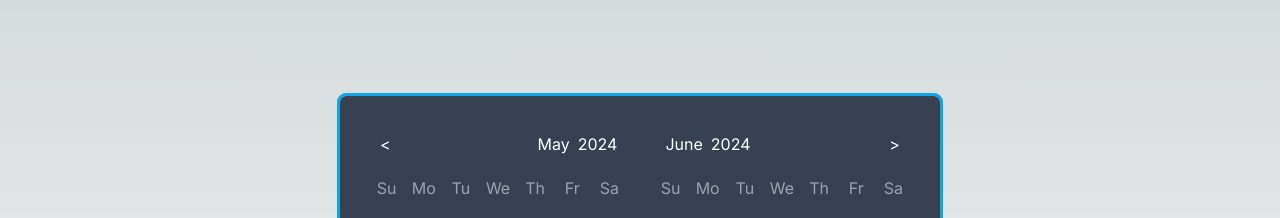
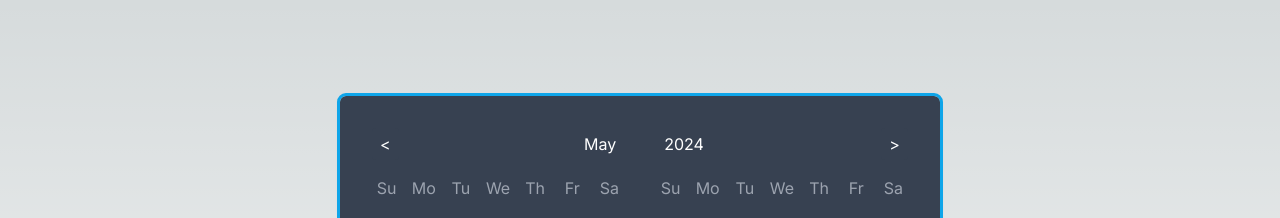
Before and after one commit to imaxisXD/date-picker, a Next.js app: page / in a window 1280 px wide. Shown: the top 218 px of the page. Built offline with nearby package versions, Linux system fonts and the light colour scheme.

Commit message:
feat: moth and year dropdown

```diff
--- a/components/date-picker.tsx
+++ b/components/date-picker.tsx
@@ -1,7 +1,13 @@
 "use client";
 import { useState } from "react";
 import { DateRange, DateRangePickerProps, WeekendDates } from "@/utils/types";
-import { getDaysInMonth, getWeekendDates, isWeekend } from "@/utils/utils";
+import {
+  getDaysInMonth,
+  getWeekendDates,
+  isWeekend,
+  months,
+  years,
+} from "@/utils/utils";
 import { toast } from "sonner";
 
 const DatePicker: React.FC<DateRangePickerProps> = ({ predefinedRanges }) => {
@@ -14,6 +20,8 @@ const DatePicker: React.FC<DateRangePickerProps> = ({ predefinedRanges }) => {
   });
   const [currentMonth, setCurrentMonth] = useState(new Date().getMonth());
   const [currentYear, setCurrentYear] = useState(new Date().getFullYear());
+  const [showYearDropdown, setShowYearDropdown] = useState(false);
+  const [showMonthDropdown, setShowMonthDropdown] = useState(false);
 
   const nextMonth = currentMonth === 11 ? 0 : currentMonth + 1;
   const nextMonthYear = currentMonth === 11 ? currentYear + 1 : currentYear;
@@ -125,23 +133,51 @@ const DatePicker: React.FC<DateRangePickerProps> = ({ predefinedRanges }) => {
         >
           &#60;
         </button>
-        <div className="flex items-center justify-between gap-10">
-          <div>
-            <span className="mx-2">
-              {new Date(currentYear, currentMonth).toLocaleString("default", {
-                month: "long",
-              })}
-            </span>
-            <span>{currentYear}</span>
-          </div>
-          <div>
-            <span className="mx-2">
-              {new Date(nextMonthYear, nextMonth).toLocaleString("default", {
-                month: "long",
-              })}
-            </span>
-            <span>{nextMonthYear}</span>
-          </div>
+        <div className="flex items-center justify-between gap-10 relative">
+          <button
+            onClick={() => setShowMonthDropdown(!showMonthDropdown)}
+            className="cursor-pointer"
+          >
+            <span className="mx-2">{months[currentMonth]}</span>
+          </button>
+          {showMonthDropdown && (
+            <div className="absolute top-full left-0 bg-gray-800 p-2 rounded shadow-md">
+              {months.map((month, index) => (
+                <div
+                  key={month}
+                  className="cursor-pointer p-1 hover:bg-gray-600"
+                  onClick={() => {
+                    setCurrentMonth(index);
+                    setShowMonthDropdown(false);
+                  }}
+                >
+                  {month}
+                </div>
+              ))}
+            </div>
+          )}
+          <button
+            onClick={() => setShowYearDropdown(!showYearDropdown)}
+            className="cursor-pointer relative"
+          >
+            {currentYear}
+          </button>
+          {showYearDropdown && (
+            <div className="absolute top-full right-0 bg-gray-800 p-2 rounded shadow-md h-48 overflow-y-auto">
+              {years.map((year) => (
+                <div
+                  key={year}
+                  className="cursor-pointer p-1 hover:bg-gray-600"
+                  onClick={() => {
+                    setCurrentYear(year);
+                    setShowYearDropdown(false);
+                  }}
+                >
+                  {year}
+                </div>
+              ))}
+            </div>
+          )}
         </div>
         <button
           className="px-2 py-1 rounded bg-gray-700 hover:bg-gray-600"
--- a/utils/utils.ts
+++ b/utils/utils.ts
@@ -18,3 +18,20 @@ export function isWeekend(date: Date) {
 export function getDaysInMonth(month: number, year: number) {
   return new Date(year, month + 1, 0).getDate();
 }
+
+export const months = [
+  "January",
+  "February",
+  "March",
+  "April",
+  "May",
+  "June",
+  "July",
+  "August",
+  "September",
+  "October",
+  "November",
+  "December",
+];
+
+export const years = Array.from({ length: 100 }, (_, i) => i + 2000);
```
